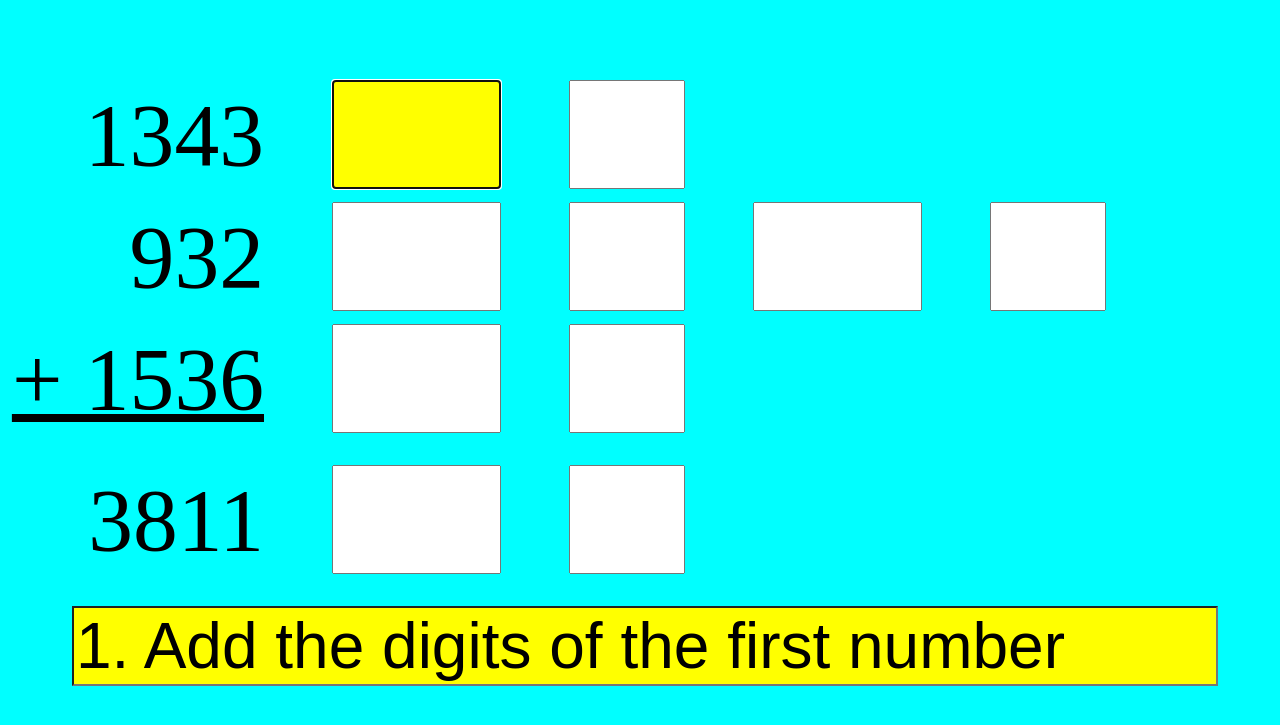
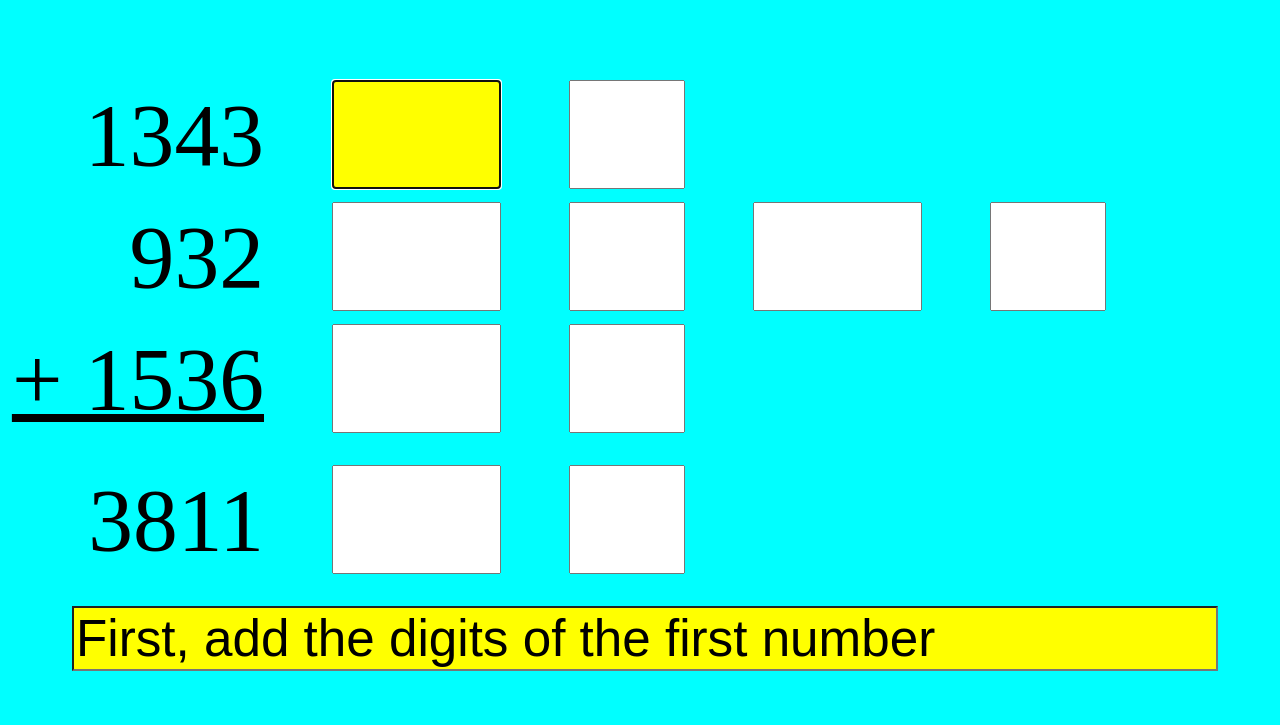
Before and after one commit to mebartsch/mebartsch.github.io, a Jekyll site: the page projects/CastingNines/TryIt/index.html, which Jekyll copies as it is, in a window 1280 px wide. Shown: the top 725 px of the page. Built offline with Jekyll 4.4.1, drawn with Linux system fonts in a browser that asks for light colours.

Commit message:
Update index.html

```diff
--- a/projects/CastingNines/TryIt/index.html
+++ b/projects/CastingNines/TryIt/index.html
@@ -167,7 +167,7 @@ label {
   </div>
   <div style="margin-top:2em">                    <!-- directions -->
   <!--  <label style="font-size:20px;text-align:right" for="id1">directions</label> -->
-    <input style="font-size:5vw;width:90%;text-align:left;background:yellow" type="text" value="1. Add the digits of the first number" id="out"/>
+    <input style="font-size:4vw;width:90%;text-align:left;background:yellow" type="text" value="First, add the digits of the first number" id="out"/>
 
   </div>
 </div>
```
